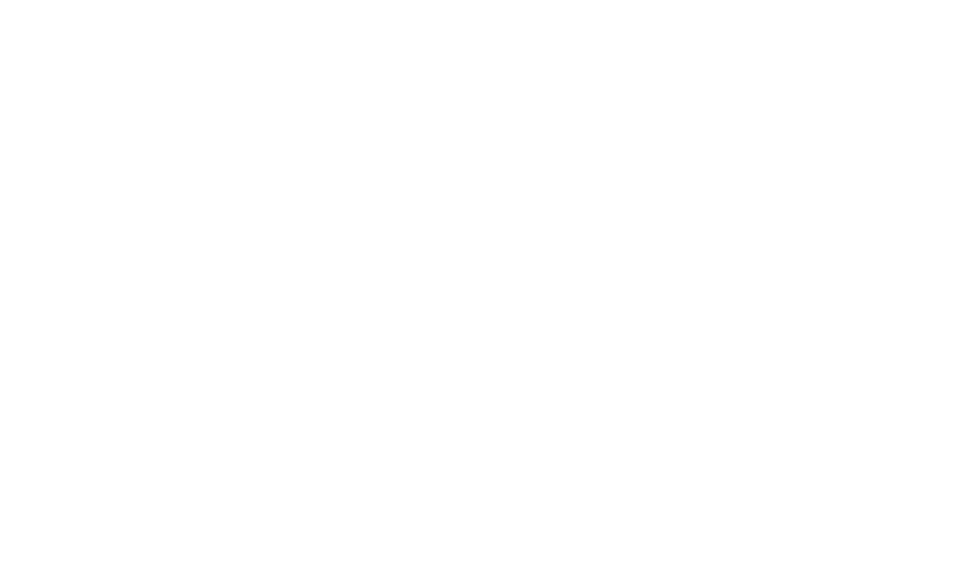
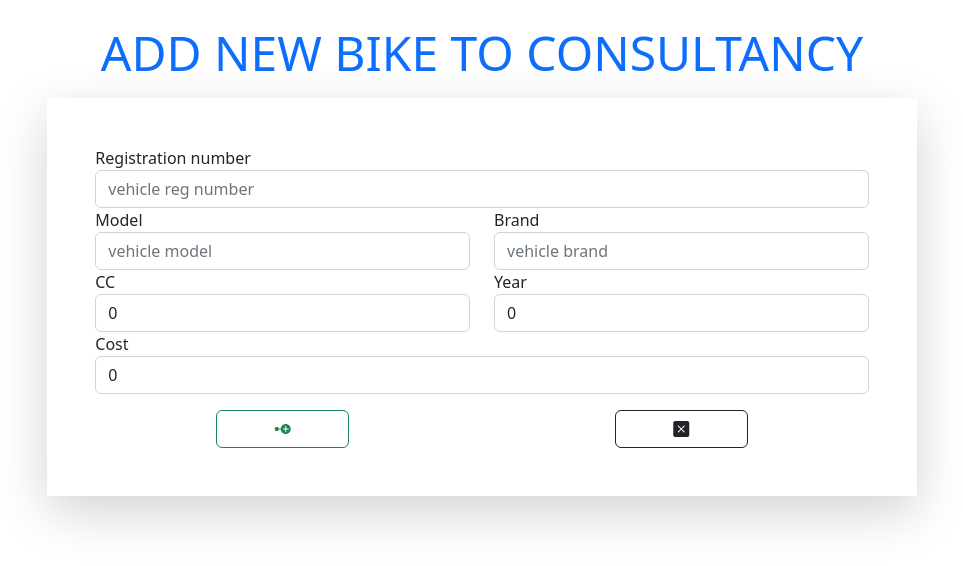
Before and after one commit to razzaksr/MohanPriyaReactToFlask, a React (Create React App) app: page / in a window 1280 px wide. Shown: the top 566 px of the page, without its empty margins (158-1121 px from the left). Built offline with nearby package versions, Linux system fonts and the light colour scheme.

Commit message:
Create Done

```diff
--- a/src/App.js
+++ b/src/App.js
@@ -1,11 +1,12 @@
 import React from 'react';
 import 'bootstrap/dist/css/bootstrap.min.css'
 import 'bootstrap-icons/font/bootstrap-icons.css'
+import { Create } from './Create';
 
 const App=()=>{
   return(
     <>
-
+      <Create/>
     </>
   )
 }
--- /dev/null
+++ b/src/Connect.js
@@ -0,0 +1,9 @@
+import axios from "axios";
+
+const url="http://127.0.0.1:1122"
+
+export const onCreate=async(obj)=>{
+    //alert(JSON.stringify(obj))
+    const t = await axios.post(`${url}/create`,obj)
+    return t
+}
--- /dev/null
+++ b/src/Create.js
@@ -0,0 +1,86 @@
+import React from "react"
+import { useState } from "react"
+import { onCreate } from "./Connect"
+
+export const Create=()=>{
+
+    const[bike,setBike]=useState({
+        "regno":"",
+        "model":"",
+        "brand":"",
+        "year":0,
+        "cc":0.0,
+        "price":0
+    })
+
+    const gather=(mohan)=>{
+        const{name,value}=mohan.target
+        setBike((old)=>{
+            if (name==="cc"||name==="price"||name==="year"){
+                return{
+                    ...old,
+                    [name]:parseInt(value)
+                }
+            }
+            else{
+                return{
+                    ...old,
+                    [name]:value
+                }
+            }
+        })
+    }
+
+    const pushing=async()=>{
+        const t = await onCreate(bike)
+        alert(JSON.stringify(t.data))
+    }
+
+    return(
+        <>
+            <div className="mt-4 row justify-content-center">
+                <p className="text-center text-primary text-uppercase display-5">
+                    Add new bike to consultancy
+                </p>
+                <div className="col-lg-8 col-md-10 col-sm-12 p-5 shadow-lg">
+                    <div className="form group">
+                        <label>Registration number</label>
+                        <input type="text" name="regno" onChange={gather} value={bike.regno} placeholder="vehicle reg number" className="form-control" />
+                    </div>
+                    <div className="row justify-content-between">
+                        <div className="col">
+                            <label>Model</label>
+                            <input type="text" name="model" onChange={gather} value={bike.model} placeholder="vehicle model" className="form-control" />
+                        </div>
+                        <div className="col">
+                            <label>Brand</label>
+                            <input type="text" name="brand" onChange={gather} value={bike.brand} placeholder="vehicle brand" className="form-control" />
+                        </div>
+                    </div>
+                    <div className="row justify-content-between">
+                        <div className="col">
+                            <label>CC</label>
+                            <input type="text" name="cc" onChange={gather} value={bike.cc} placeholder="vehicle cc" className="form-control" />
+                        </div>
+                        <div className="col">
+                            <label>Year</label>
+                            <input type="text" name="year" onChange={gather} value={bike.year} placeholder="vehicle manufactured" className="form-control" />
+                        </div>
+                    </div>
+                    <div className="form group">
+                        <label>Cost</label>
+                        <input type="text" name="price" onChange={gather} value={bike.price} placeholder="vehicle cost" className="form-control" />
+                    </div>
+                    <div className="mt-3 row justify-content-around">
+                        <button className="col-2 btn btn-outline-success" onClick={pushing}>
+                            <i class="bi bi-node-plus-fill"></i>
+                        </button>
+                        <button className="col-2 btn btn-outline-dark" type="reset">
+                            <i class="bi bi-x-square-fill"></i>
+                        </button>
+                    </div>
+                </div>
+            </div>
+        </>
+    )
+}
```
